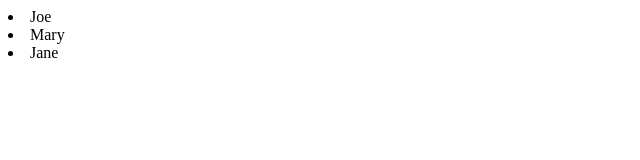
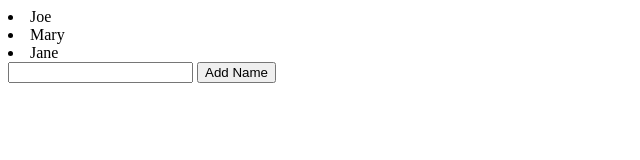
Before and after one commit to ebrunosan/BasicVue, a plain HTML site: page BasicVue/index.html in a window 1280 px wide. Shown: the whole page, without its empty margins (0-640 px from the left). Drawn offline with nearby package versions, Linux system fonts and the light colour scheme.

Commit message:
implementing v-on:click and v-model reactivity

```diff
--- a/BasicVue/index.html
+++ b/BasicVue/index.html
@@ -6,6 +6,9 @@
 
     <div id="root">
       <li v-for="name in names" v-text="name"></li>
+
+      <input type="text" v-model="newName">
+      <button v-on:click="addName">Add Name</button>
     </div>
 
     <script src="https://cdn.jsdelivr.net/npm/vue/dist/vue.js"></script>
@@ -13,9 +16,19 @@
 
       var app = new Vue({
         el: '#root',
+
         data: {
-          names: ['Joe', 'Mary', 'Jane'],
+            newName: '',
+            names: ['Joe', 'Mary', 'Jane'],
         },
+
+        methods: {
+            addName() {
+                this.names.push(this.newName);
+                this.newName = '';
+            }
+        }
+
       });
 
     </script>
```
